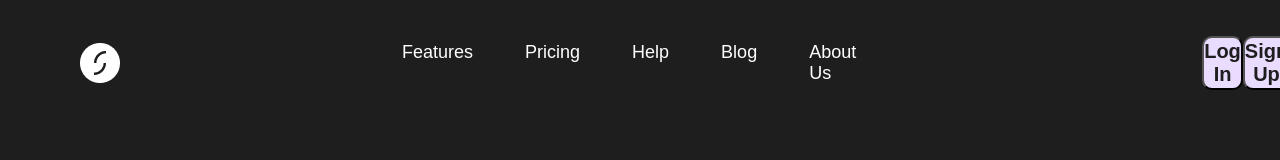
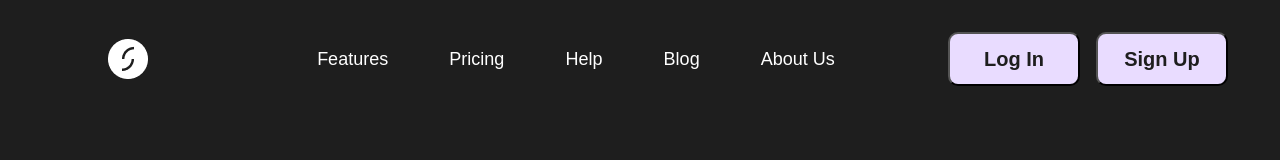
Before and after one commit to zuralosst/Payment-Landing-Page-Challenge, a plain HTML site: page index.html in a window 1280 px wide. Drawn offline with Linux system fonts and the light colour scheme.

Commit message:
fixed and finished navbar

```diff
--- a/index.html
+++ b/index.html
@@ -9,7 +9,9 @@
   </head>
   <body>
     <div class="navbar">
-      <img class="icon" src="images/starlingbank.png" alt="icon" />
+      <div class="icon-container">
+        <img class="icon" src="images/starlingbank.png" alt="icon" />
+      </div>
       <div class="options-container">
         <p class="navbar-options">Features</p>
         <p class="navbar-options">Pricing</p>
@@ -17,8 +19,10 @@
         <p class="navbar-options">Blog</p>
         <p class="navbar-options">About Us</p>
       </div>
-      <button class="nav-button">Log In</button>
-      <button class="nav-button">Sign Up</button>
+      <div class="button-container">
+        <button class="buttons">Log In</button>
+        <button class="buttons">Sign Up</button>
+      </div>
     </div>
   </body>
 </html>
--- a/style.css
+++ b/style.css
@@ -20,36 +20,55 @@ body {
   /* border: 1px solid white; */
 }
 
+.icon-container {
+  flex: 1 1 20%;
+  display: flex;
+  justify-content: center;
+  /* border: 1px solid white; */
+}
+
 .icon {
-  margin-left: 5rem;
-  margin-right: 20vw;
+  /* margin-left: 5rem;
+  margin-right: 20vw; */
   /* left: 50px; */
+
   height: 40px;
   width: 40px;
   cursor: pointer;
 }
 
+.options-container {
+  flex: 1 1 50%;
+  display: flex;
+  flex-direction: row;
+  justify-content: space-evenly;
+  /* margin-right: 25vw; */
+  /* border: 1px solid white; */
+}
+
 .navbar-options {
-  margin: 10px;
+  /* margin: 10px; */
   color: white;
   font-size: medium 18px;
   cursor: pointer;
   font-size: 18px;
-  padding-left: 1rem;
-  padding-right: 1rem;
+  /* padding-left: 1rem;
+  padding-right: 1rem; */
 }
 
 .navbar-options:hover {
   color: #e9dcff;
 }
 
-.options-container {
+.button-container {
   display: flex;
-  flex-direction: row;
-  margin-right: 25vw;
+  flex: 1 1 30%;
+  justify-content: center;
+  gap: 1rem;
+  /* border: 1px solid white; */
 }
 
-.nav-button {
+.buttons {
   height: 54px;
   width: 132px;
   cursor: pointer;
@@ -60,6 +79,6 @@ body {
   font-size: 20px;
 }
 
-.nav-button:hover {
+.buttons:hover {
   background-color: #ccbee6;
 }
```
